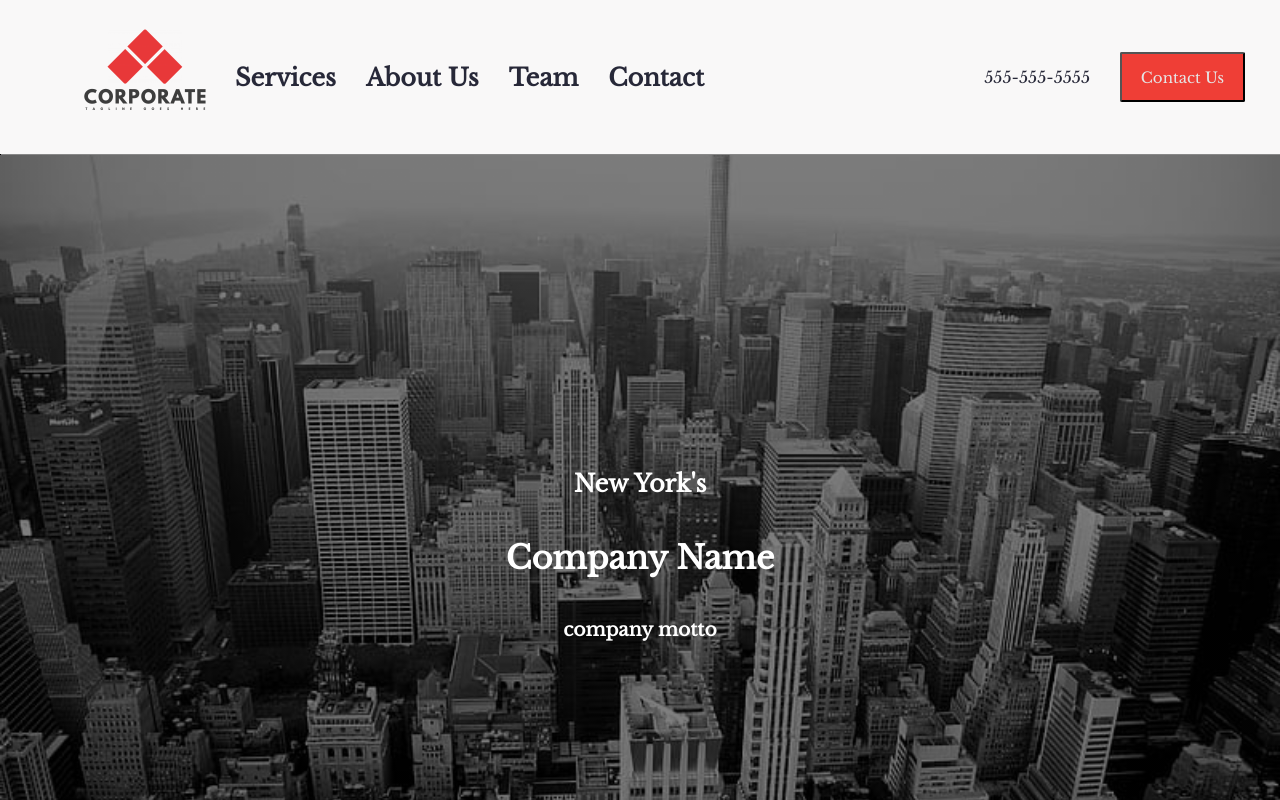
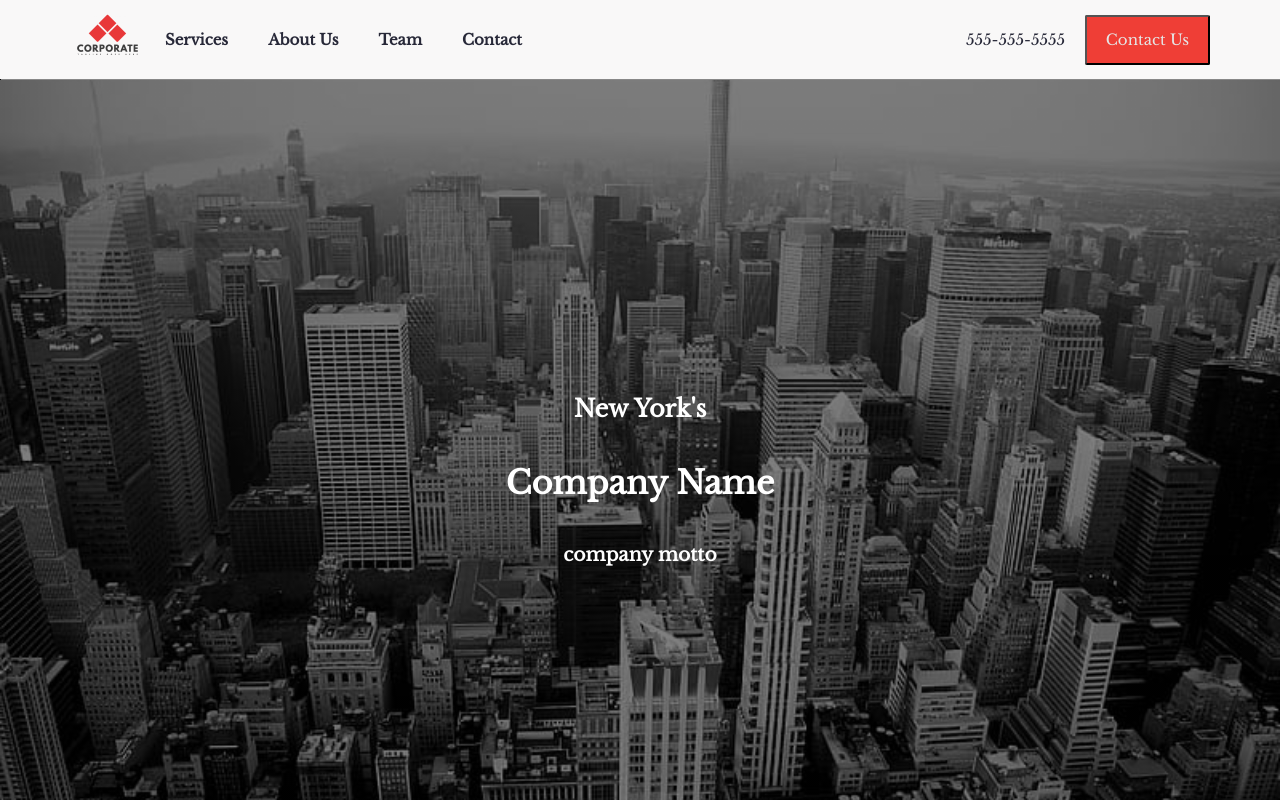
Before and after one commit to Jcillo507/company, a React (Create React App) app: page / in a window 1280 px wide. Shown: the top 800 px of the page. Built offline with nearby package versions, Linux system fonts and the light colour scheme.

Commit message:
header resized

```diff
--- a/src/css/main.css
+++ b/src/css/main.css
@@ -140,12 +140,13 @@
 }
 
 .header-logo {
-  height: 150px;
+  height: 75px;
   margin-left: 50px;
 }
 
 .header-link {
-  margin: 15px;
+  font-size: 15px;
+  margin: 20px;
   color: #272838;
 }
 
@@ -160,6 +161,8 @@
   border-radius: 2px;
   font-size: 15px;
   padding: 0 10px;
+  margin: 0;
+  margin-right: 50px;
 }
 
 .headroom-style {
--- a/src/scss/_header.scss
+++ b/src/scss/_header.scss
@@ -1,45 +1,50 @@
-
-.flex{
-display:flex;
+.flex {
+  display: flex;
   justify-content: center;
   align-items: center;
-padding:0 auto;
+  padding: 0 auto;
 }
 
-.header-ctr{
-  display:flex;
+.header-ctr {
+  display: flex;
   justify-content: space-between;
   align-items: space-evenly;
 }
 
-.header-logo{
-  height: 150px;
+.header-logo {
+  height: 75px;
   margin-left: 50px;
 }
 
-.header-link{
-  margin:15px;
-  color:$link-color;
+.header-link {
+  font-size: 15px;
+  margin: 20px;
+  color: $link-color;
 }
 
-.header-bttn{
-  background-color:$bttn-bg ;
-  color:$bttn-text;
+.header-bttn {
+  background-color: $bttn-bg;
+  color: $bttn-text;
   outline: none;
-    text-align:center;
+  text-align: center;
   width: 125px;
-    height:50px;
+  height: 50px;
   align-self: center;
   border-radius: 2px;
   font-size: 15px;
   padding: 0 10px;
+  margin: 0;
+  margin-right: 50px;
 }
-.headroom-style{
+
+.headroom-style {
   transition: all .5s ease-in-out;
 }
-.header-left-ctr{
+
+.header-left-ctr {
   margin-left: 20px;
 }
+
 .header-right-ctr {
   margin-right: 20px;
 }
--- a/src/scss/_pcard.scss
+++ b/src/scss/_pcard.scss
@@ -1,6 +1,5 @@
 
 .p-card-ctr {
-
   margin: 0 50px;
   height: 100%;
 }
```
Also changed, not shown: 1 other file (tests, documents, lock files or other folders). Lines whose indentation alone changed are shown as unchanged.
